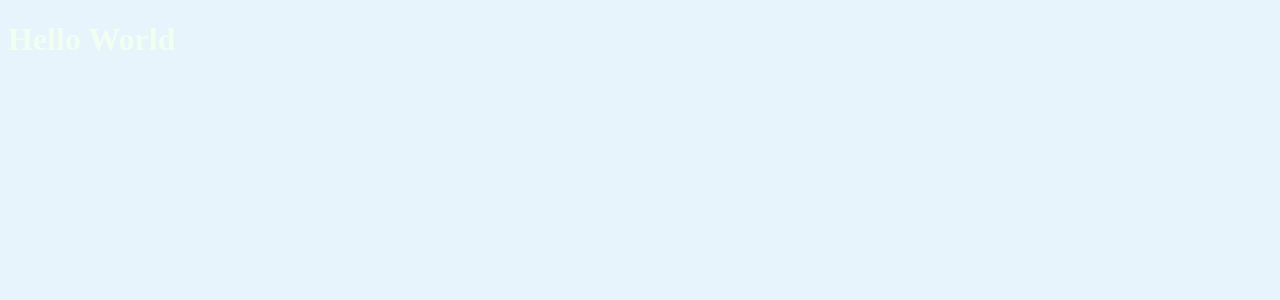
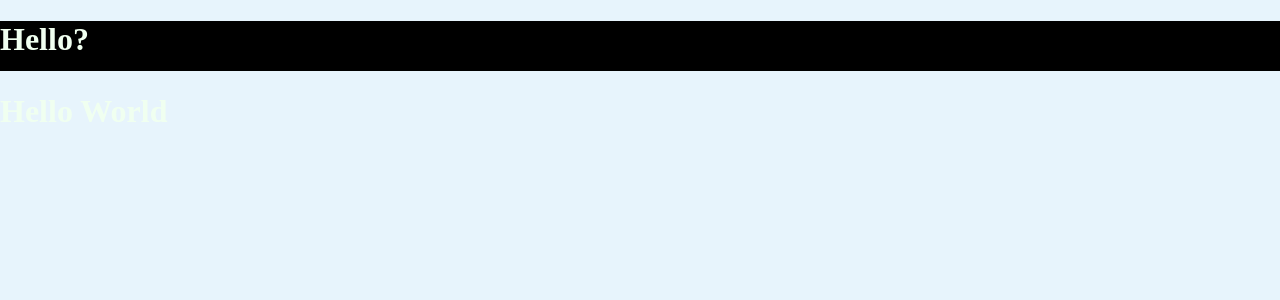
Before and after one commit to SuprMurph/Project-redditClone240620, a React (Create React App) app: page / in a window 1280 px wide. Shown: the top 300 px of the page. Built offline with nearby package versions, Linux system fonts and the light colour scheme.

Commit message:
Multiple changes, we should try to stay away from the main page unless we agree the change is good

```diff
--- a/src/App.css
+++ b/src/App.css
@@ -1,4 +1,5 @@
 body {
+    margin: 0px;
     background-color: rgb(231, 244, 252); /* this hex code is the closest I could get to reddit grey */
 }
 
--- a/src/components/Navbar.css
+++ b/src/components/Navbar.css
@@ -1,6 +1,6 @@
 .navbarWrapper {
+    margin-top: 0px;
     width: 100vw;
     height: 50px;
-
     background-color: black;
 }
--- a/src/components/Navbar.js
+++ b/src/components/Navbar.js
@@ -1,9 +1,10 @@
 import React from 'react';
+import './Navbar.css';
 
-function Navbar() {
+const Navbar = () => {
     return (
         <div className='navbarWrapper'>
-
+            <h1>Hello?</h1>
         </div>
     )
 }
```
